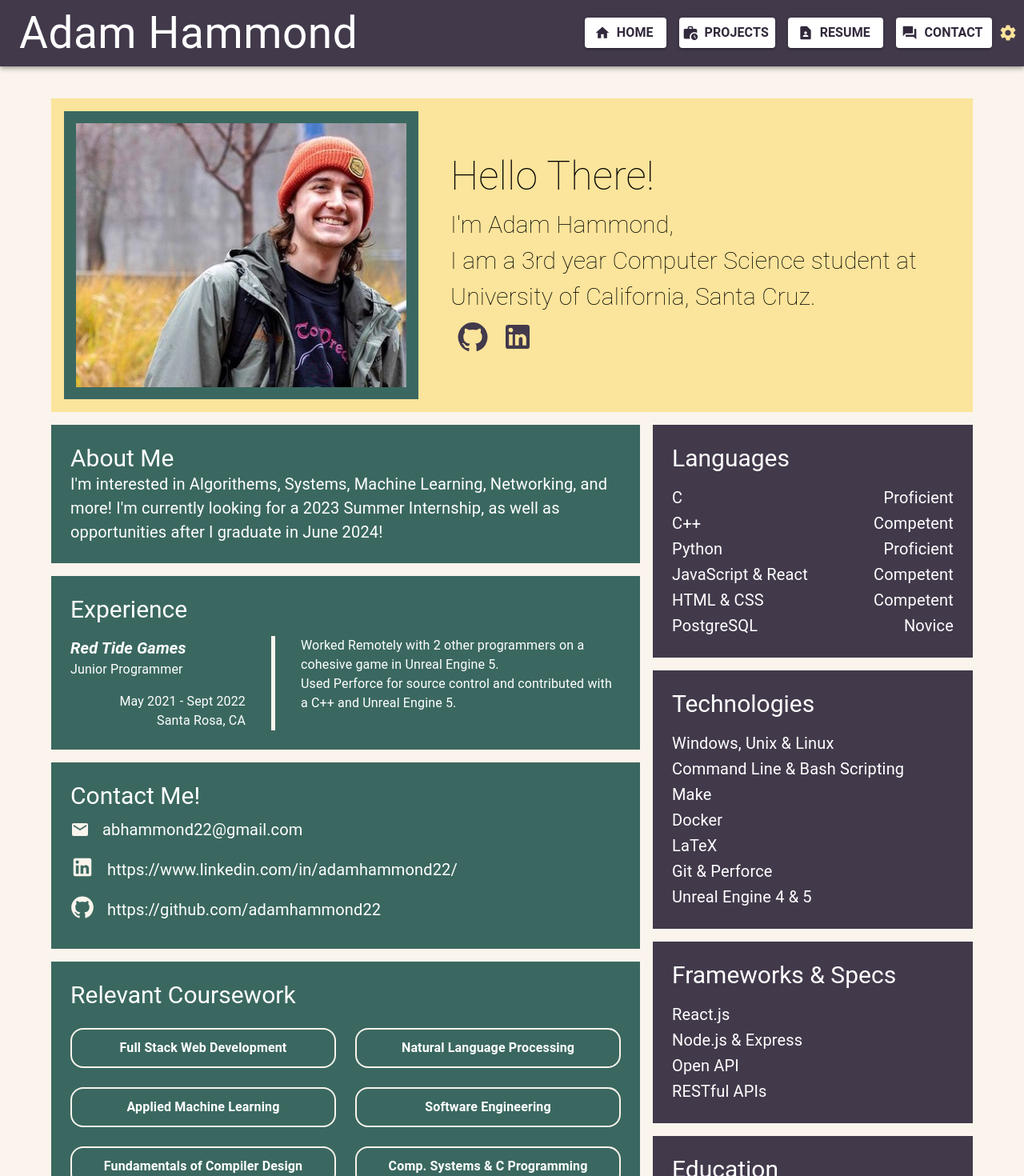
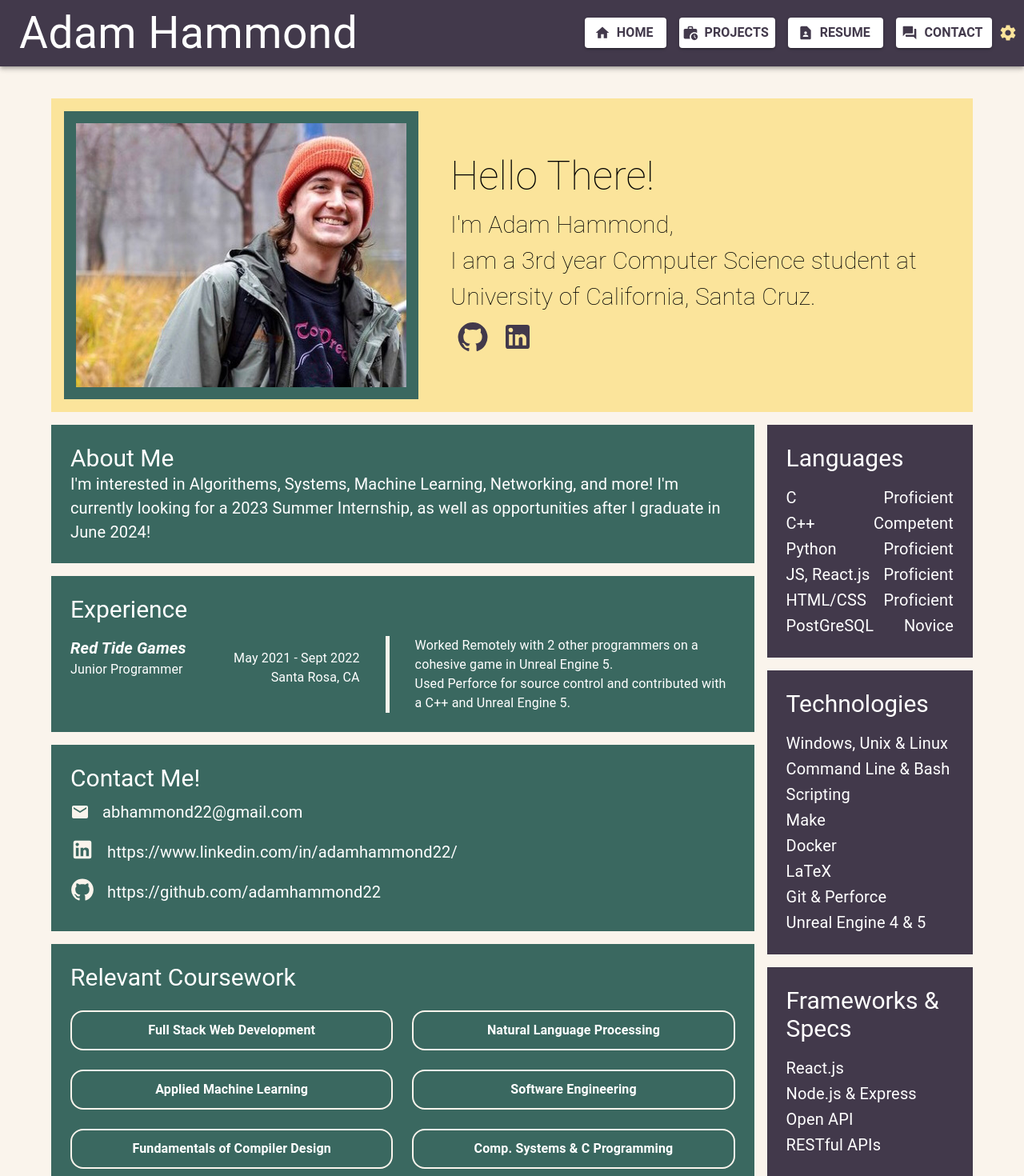
Before and after one commit to adamhammond22/React-Website, a React (Create React App) app: page /#/ in a window 1280 px wide. Shown: the top 1470 px of the page at 80% size. Built offline with nearby package versions, Linux system fonts and the light colour scheme.

Commit message:
Homecontent completed update WIP palette refactor
-HomeContent all conforms to RWD, refactored to be easy to update
-Home had names switched around, fixed
- Themes WIP pallete overhaul,
- Components refactored to use the new pallete colors, must do this for everything else now.

```diff
--- a/src/Components.jsx
+++ b/src/Components.jsx
@@ -94,7 +94,7 @@ function CustomNavbar(props) {
         <RouterLink to='/'>
           <Button
             sx = {{maxWidth: 120, ml: 2, mb: 1, mt: 1}}
-            color = 'nbButtons'
+            color = 'NavbarButtons'
             variant = 'contained'
             startIcon={<HomeIcon />}
             name = {'Home button'}
@@ -107,7 +107,7 @@ function CustomNavbar(props) {
         <RouterLink to='/Projects'>
           <Button
             sx = {{maxWidth: 120, ml: 2, mb: 1, mt: 1}}
-            color = 'nbButtons'
+            color = 'NavbarButtons'
             variant = 'contained'
             startIcon={<WorkHistoryIcon />}
             name = {'Projects button'}
@@ -120,7 +120,7 @@ function CustomNavbar(props) {
         <MuiLink href= {resumeLink} target="_blank">
           <Button
             sx = {{maxWidth: 120, ml: 2, mb: 1, mt: 1}}
-            color = 'nbButtons'
+            color = 'NavbarButtons'
             variant = 'contained'
             startIcon={<ContactPageIcon />}
             name = {'Resume button'}
@@ -133,7 +133,7 @@ function CustomNavbar(props) {
         <Button
           onClick = {handleContactClick}
           sx = {{maxWidth: 120, ml: 2, mb: 1, mt: 1}}
-          color = 'nbButtons'
+          color = 'NavbarButtons'
           variant = 'contained'
           startIcon={<QuestionAnswerIcon />}
           name = {'Contact button'}
@@ -175,14 +175,14 @@ function CustomNavbar(props) {
       </Drawer>
       {/* Top Navbar */}
       <AppBar position="static"
-        color = 'primary' name = 'top navbar'>
+        color = 'NavbarBackground' name = 'top navbar'>
         <Toolbar>
           {/* Collapsed Options */}
           <IconButton sx =
             {{display: {xs: 'flex', md: 'none', padding: 0},
               fontSize: 40, height: 60, width: 60}}
-          name = 'navbar options' color = 'nbhighlight' size = 'large'
-          onClick = {handleChangeCollapsed}>
+            name = 'navbar options' color = 'NavbarFunctionalIcons' size = 'large'
+            onClick = {handleChangeCollapsed}>
             <MenuIcon sx = {{height: 40, width: 40}} />
           </IconButton>
           {/* Typography box */}
@@ -205,7 +205,7 @@ function CustomNavbar(props) {
           name = 'settings box'>
             <IconButton onClick = {handleSettingsClick}
               name = 'settings button'>
-              <SettingsIcon color = 'nbhighlight'/>
+              <SettingsIcon color = 'NavbarFunctionalIcons'/>
             </IconButton>
             <Menu
               anchorEl = {settingsAnchor}
@@ -232,8 +232,8 @@ function CustomNavbar(props) {
  */
 function CustomFooter() {
   return (
-    <Box sx = {{display: 'flex', backgroundColor: 'primary.main'}}
-      color = 'primary.contrastText' name = 'footer'
+    <Box sx = {{display: 'flex', backgroundColor: 'NavbarBackground.main'}}
+      color = 'NavbarBackground.contrastText' name = 'footer'
       alignItems = 'center' justifyContent='center'>
       <Typography variant = 'p2'>
         Adam Hammond
@@ -241,14 +241,14 @@ function CustomFooter() {
       <Box sx = {{width: 10}} />
       <IconButton>
         <MuiLink href= {linkedInLink} target="_blank">
-          <LinkedInIcon color = 'nbButtons'
+          <LinkedInIcon color = 'NavbarButtons'
             sx = {{height: 30, width: 30}}/>
         </MuiLink>
       </IconButton>
       <Box sx = {{width: 10}} />
       <IconButton>
         <MuiLink href= {githubLink} target="_blank">
-          <GitHubIcon color = 'nbButtons'
+          <GitHubIcon color = 'NavbarButtons'
             sx = {{height: 30, width: 30}}/>
         </MuiLink>
       </IconButton>
--- a/src/HomeContent.jsx
+++ b/src/HomeContent.jsx
@@ -25,15 +25,37 @@ const courses = [
   'Probability & Statistics',
   'Principles of Computer System Design',
   'Computer Networks',
+];
+const languagesKnown = {
+  'C': 'Proficient',
+  'C++': 'Competent',
+  'Python': 'Proficient',
+  'JS, React.js': 'Proficient',
+  'HTML/CSS': 'Proficient',
+  'PostGreSQL': 'Novice',
 
+}
+const technologiesKnown = [
+  'Windows, Unix & Linux',
+  'Command Line & Bash Scripting',
+  'Make',
+  'Docker',
+  'LaTeX',
+  'Git & Perforce',
+  'Unreal Engine 4 & 5',
+]
 
+const frameworksKnown = [
+  'React.js',
+  'Node.js & Express',
+  'Open API',
+  'RESTful APIs',
+]
 
-];
-
-/* rightContentBoxes returns JSX rendering content boxes that appear on the right */
-const rightContentBoxes = () => {
+/* leftContentBoxes returns JSX rendering content boxes that appear on the right */
+const leftContentBoxes = () => {
   return (
-    <Box name='RightContentContainer'>
+    <Box name='LeftContentContainer'>
 
       {/* About Me Box */}
       <Box color = 'quaternary.contrastText' backgroundColor = 'quaternary.main'
@@ -178,14 +200,14 @@ const rightContentBoxes = () => {
 
 
 
-/* leftContentBoxes returns JSX rendering content boxes that appear on the left */
-const leftContentBoxes = () => {
+/* rightContentBoxes returns JSX rendering content boxes that appear on the left */
+const rightContentBoxes = () => {
   return (
-    <Box sx = {{minWidth: 400}}>
+    <Box name='RightContentContainer'>
       {/* Languages Box */}
-      <Box backgroundColor = 'primary.main'
+      <Box backgroundColor = 'primary.main' name = 'LanguagesBox'
         color = 'primary.contrastText' sx = {{p: 3, mb: 2}}>
-        <Typography variant = "h3" name = 'languages' sx = {{mb: 1}}>
+        <Typography variant = "h3" sx = {{mb: 1}}>
         Languages
         </Typography>
         {/* Left and Right side boxes */}
@@ -193,76 +215,85 @@ const leftContentBoxes = () => {
           flexDirection: 'row', justifyContent: 'space-between',
           lineHeight: 1.6, mt: 2}}>
           {/* Left side box */}
-          <Box name = 'languages left'>
+          <Box name = 'LangagesLeft'>
             <Typography variant = "p3">
-            C<br/>
-            C++<br/>
-            Python<br/>
-            JavaScript & React<br/>
-            HTML & CSS<br/>
-            PostgreSQL<br/>
+              {(Object.keys(languagesKnown)).map((element, index)=> {
+                return(
+                  <div key={index}>
+                    {element}
+                  </div>
+                )
+              })}
             </Typography>
           </Box>
           {/* right side box */}
-          <Box align = 'right' name = 'languages right'>
+          <Box align = 'right' name = 'LanguagesRight'>
             <Typography variant = "p3">
-            Proficient<br/>
-            Competent<br/>
-            Proficient<br/>
-            Competent<br/>
-            Competent<br/>
-            Novice<br/>
+            {(Object.values(languagesKnown)).map((element, index)=> {
+                return(
+                  <div key={index}>
+                    {element}
+                  </div>
+                )
+              })}
             </Typography>
           </Box>
         </Box>
       </Box>
       {/* Skills Box */}
-      <Box backgroundColor = 'primary.main'
+      <Box backgroundColor = 'primary.main' name='SkillsBox'
         color = 'primary.contrastText' sx = {{p: 3, mb: 2}}>
         <Typography variant = "h3" name = 'technologies'
           sx = {{mb: 1}}>
-      Technologies
+          Technologies
         </Typography>
         <Box sx = {{lineHeight: 1.6, mt: 2}}>
           <Typography variant = "p3">
-            Windows, Unix & Linux<br/>
-            Command Line & Bash Scripting<br/>
-            Make<br/>
-            Docker<br/>
-            LaTeX<br/>
-            Git & Perforce<br/>
-            Unreal Engine 4 & 5<br/>
+            {technologiesKnown.map((element, index)=> {
+                return(
+                  <div key={index}>
+                    {element}
+                  </div>
+                )
+              })}
           </Typography>
         </Box>
       </Box>
       {/* Frameworks and Specs Box */}
-      <Box backgroundColor = 'primary.main'
+      <Box backgroundColor = 'primary.main' name = 'FrameworksSpecsBox'
         color = 'primary.contrastText' sx = {{p: 3, mb: 2}}>
-        <Typography variant = "h3" name = 'frameworks and specifications'>
-      Frameworks & Specs
+        <Typography variant = "h3" >
+          Frameworks & Specs
         </Typography>
         <Box sx = {{lineHeight: 1.6, mt: 2}}>
           <Typography variant = "p3">
-            React.js<br/>
-            Node.js & Express<br/>
-            Open API<br/>
-            RESTful APIs<br/>
+            {frameworksKnown.map((element, index)=> {
+                  return(
+                    <div key={index}>
+                      {element}
+                    </div>
+                  )
+                })}
           </Typography>
         </Box>
       </Box>
-      {/* Frameworks and Specs Box */}
-      <Box backgroundColor = 'primary.main'
+      {/* Education Box*/}
+      <Box backgroundColor = 'primary.main' name = 'EducationBox'
         color = 'primary.contrastText' sx = {{p: 3, mb: 2}}>
-        <Typography variant = "h3" name = 'frameworks and specifications'>
+        <Typography variant = "h3" >
         Education
         </Typography>
         <Box sx = {{mt: 2}}>
+          <Box sx = {{border: 2, padding: 1, mb: 1}} >
           <Typography variant = "p3">
             <b>B.S. Computer Science</b><br />
+            University of California Santa Cruz<br />
           </Typography>
+          </Box>
           <Typography variant = "p4">
-        University of California Santa Cruz<br/>
-        2020-2024(expected)
+            Graduating December 2023 (expected)<br/>
+            5x Dean’s Honors Awards<br/>
+            Cumulative GPA: 3.75
           </Typography>
         </Box>
       </Box>
--- a/src/Themes.jsx
+++ b/src/Themes.jsx
@@ -34,7 +34,6 @@ const typographyStyles = {
     h6: {
       fontSize: 16,
       fontWeight: 600,
-
     },
     // "Hello There"
     p1: {
@@ -69,25 +68,32 @@ const typographyStyles = {
 }
 
 
- /* Shared component overrides between themes */
-const componentOverrides = {
-  MuiDrawer: {
-    styleOverrides: {
-      paper: {
-        background: '#42394b',
-      },
-    },
-  },
-}
+
 
 /* dark theme */
 const darkTheme = {
+
+
   palette: {
-    type: 'light',
+    // New revised colors
+
+    NavbarBackground: { // Handles Navbar and footer background
+      main: '#1f1f1f', //dark grey
+      contrastText: '#fff', //clean white
+    },
+    NavbarButtons: { // Handles Navbar and footer buttons
+      main: '#fff', //clean white
+      contrastText: '#121212', //black
+    },
+    NavbarFunctionalIcons: { //Handles settings and collpsedNB
+      main: '#fbe49b', //yellow
+    },
+
+    // old colors
     primary: {
       // navbar color
       // dark grey
-      main: '#1F1F1F',
+      main: '#1f1f1',
       // clean white
       contrastText: '#fff',
     },
@@ -133,14 +139,37 @@ const darkTheme = {
   },
   typography: typographyStyles,
   breakpoints: breakpointValues,
-  components: componentOverrides,
+  /* Override Drawer Background for CollapsedNB */
+  components: {
+    MuiDrawer: {
+      styleOverrides: {
+        paper: {
+          background: '#1f1f1f', //dark grey,
+        },
+      },
+    },
+  },
 };
 // https://www.color-hex.com/color-palette/1022622
 
-/* dark theme */
+/* light theme */
 const lightTheme = {
   palette: {
-    type: 'light',
+    // New revised colors
+
+    NavbarBackground: { // Handles Navbar and footer background
+      main: '#42394b',//less deep purple
+      contrastText: '#fff', //clean white
+    },
+    NavbarButtons: { // Handles Navbar and footer buttons
+      main: '#fff', //clean white
+      contrastText: '#42394b',//less deep purple
+    },
+    NavbarFunctionalIcons: { //Handles settings and collpsedNB
+      main: '#fbe49b', //yellow
+    },
+
+    // old colors
     primary: {
       // less deep purple
       main: '#42394b',
@@ -190,7 +219,16 @@ const lightTheme = {
   },
   typography: typographyStyles,
   breakpoints: breakpointValues,
-  components: componentOverrides,
+  /* Override Drawer Background for CollapsedNB */
+  components: {
+    MuiDrawer: {
+      styleOverrides: {
+        paper: {
+          background: '#42394b',
+        },
+      },
+    },
+  },
 };
 
 export {lightTheme};
--- a/src/routes/Home.jsx
+++ b/src/routes/Home.jsx
@@ -92,13 +92,13 @@ function MainContentSplitter() {
 
         {/* Left Container */}
         <Box name= 'MainContentLeft' sx={{flexDirection: 'column', flexGrow: 5, maxWidth: 1000}}>
-          {rightContentBoxes()}
+          {leftContentBoxes()}
         </Box>
 
         {/* Right Container */}
         <Box name = 'MainContentRight' sx={{flexDirection: 'column', flexGrow: 2, maxWidth: 400,
           ml: 2}}>
-          {leftContentBoxes()}
+          {rightContentBoxes()}
         </Box>
 
       </Box>
@@ -109,8 +109,9 @@ function MainContentSplitter() {
     return (
       <Box name= 'MainContentCenter' sx={{display: 'flex', justifyContent: 'center', width: `calc(90%)`, mt: 2,
         flexDirection: 'column'}}>
+
+        {rightContentBoxes()}
         {leftContentBoxes()}
-        {rightContentBoxes()}
       </Box>);
   }
 };
```
